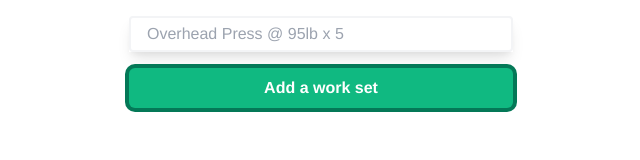
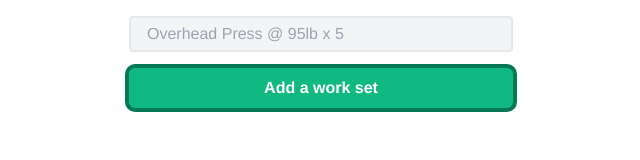
Before and after one commit to nchudleigh/stronger, a Vue app: page / in a window 1280 px wide. Both pictures are taken after a click on the button "Add a work set". Shown: the top 160 px of the page, without its empty margins (319-959 px from the left). Built offline with nearby package versions, Linux system fonts and the light colour scheme.

Commit message:
Change to flat background color style and blue ring

```diff
--- a/src/components/BaseInput.vue
+++ b/src/components/BaseInput.vue
@@ -1,18 +1,17 @@
 <template>
-  <div class="shadow-lg">
   <input
     class="
       h-8
       w-full
       p-4
-        border-2 border-gray-100
+      bg-gray-100
+      border-2 border-gray-200
       rounded
       focus:outline-none
-        focus:ring-2 focus:ring-green-100
+      focus:ring-2 focus:ring-blue-300
     "
     :placeholder="placeholderText"
   />
-  </div>
 </template>
 
 <script lang="ts">
```
Lines whose indentation alone changed are shown as unchanged.
